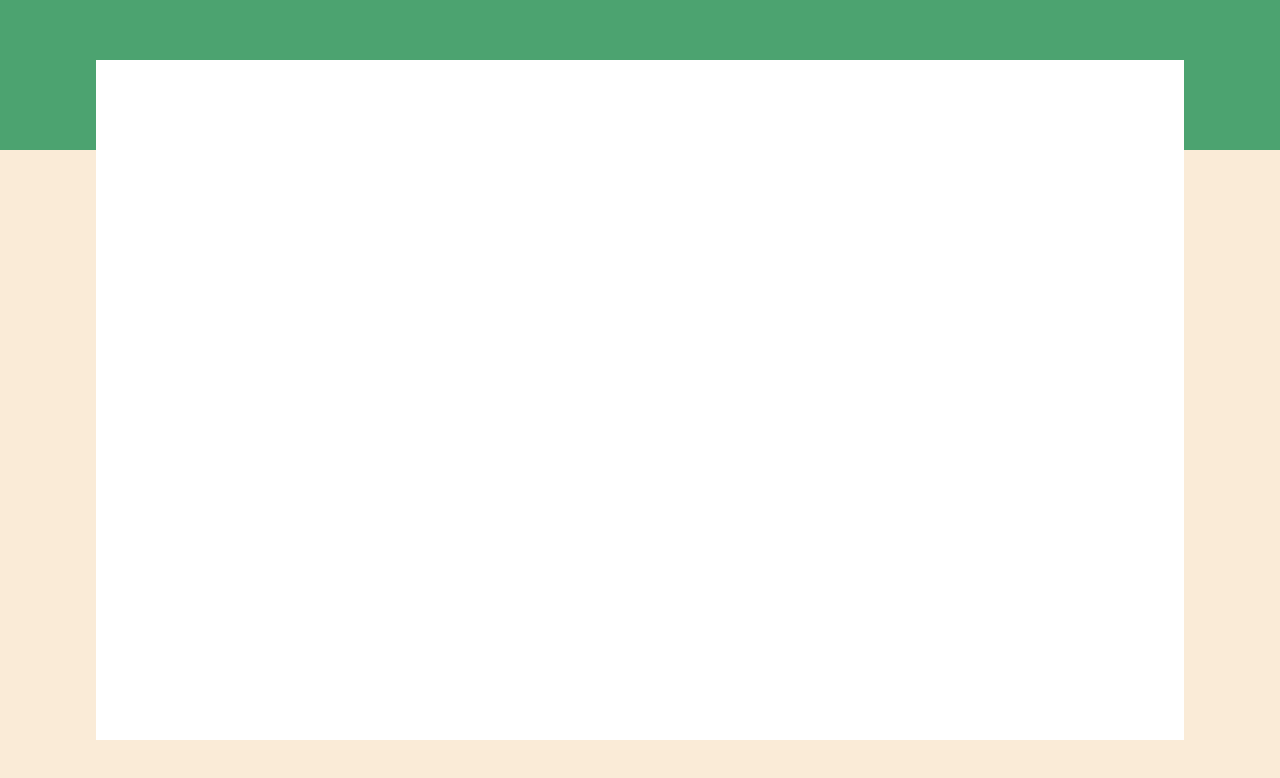
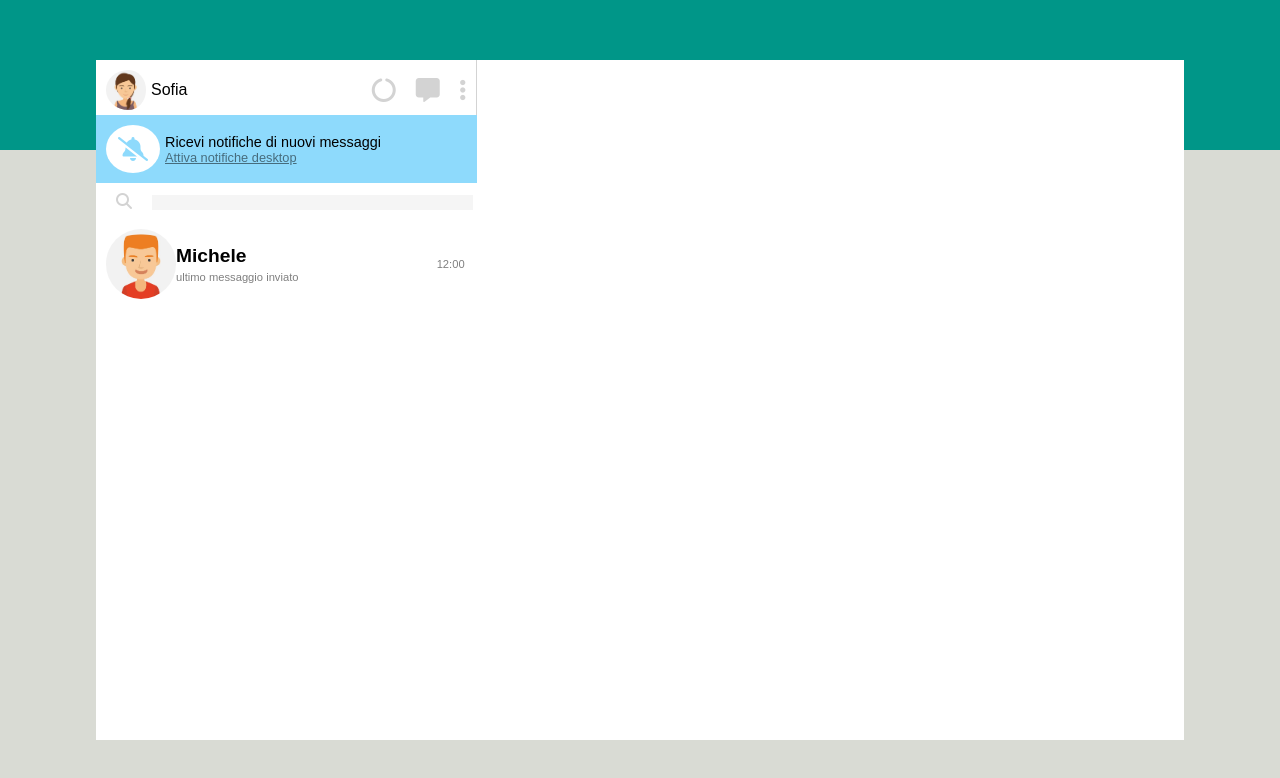
Before and after one commit to MembriniLuca29/vue-boolzapp, a plain HTML site: page index.html in a window 1280 px wide. Drawn offline with nearby package versions, Linux system fonts and the light colour scheme.

Commit message:
barra laterale completata

```diff
--- a/css/style.css
+++ b/css/style.css
@@ -16,13 +16,13 @@
 /* background */
 .background{
 width: 100%;
-background-color: antiquewhite;
+background-color: #D9DBD4;
 }
 
 .top-bar{
 width: 100%;
 height: 150px;
-background-color: rgb(76, 163, 112);
+background-color: #009688;
 }
 
 /* contenitore */
@@ -34,4 +34,127 @@ background-color: rgb(76, 163, 112);
     z-index: 1;
     margin: 0 auto;
     top: -90px;
+    display: flex;
 }
+
+/* barra laterale -----------------------------------------------------------------------*/
+.left{
+    width: 35%;
+}
+
+/* utente*/
+.user{
+    max-height: 10%;
+    padding-left: 10px;
+    padding-top: 5px;
+    display: flex;
+    align-items: center;
+    justify-content: space-between;
+    border-right: 1px solid lightgray;
+}
+.myinfo{
+    display: flex;
+    align-items: center;
+}
+.myinfo>img{
+    border-radius: 50%;
+    max-height: 50px;
+    padding: 5px 5px 5px 0;
+}
+.my-icon>i{
+    font-size: 1.5rem;
+    color: lightgray;
+    padding: 0 10px;
+}
+/* messaggio informativo */
+.notify{
+    background-color: #8EDAFC;
+    max-height: 10%;
+    display: flex;
+    align-items: center;
+}
+.fa-bell-slash{
+    border-radius: 80%;
+    background-color: white;
+    padding: 12px;
+    margin: 10px 5px 10px 10px;
+    font-size: 1.5rem;
+    color: #8EDAFC;
+}
+
+.font{
+    font-size: 0.9rem;
+}
+.activate-notify{
+    text-decoration: underline;
+    font-size: 0.8rem;
+    opacity: 0.5;
+    cursor: pointer;
+}
+
+/* barra ricerca utente */
+.search{
+    width: 100%;
+    height: 6%;
+}
+
+.search>i{
+padding: 10px 20px;
+color: lightgray;
+}
+
+.search>input{
+ border: none;
+ background-color: whitesmoke;
+ width: calc(100% - 60px);
+}
+
+.search>input:focus-visible{
+    outline: none;
+}
+
+/* users */
+
+.users{
+    width: 100%;
+}
+
+.single-user{
+    height: 80px;
+    width: 100%;
+    display: flex;
+    padding: 10px 10px;
+    align-items: center;
+}
+
+.single-user>img{
+    border-radius: 50%;
+    height: 70px;
+    max-width: calc((100% /10) * 2);
+    min-width:65px;
+}
+
+.name{
+    font-size: 1.2rem;
+    font-weight: bold;
+    padding-bottom: 4px;
+}
+
+.center-name{
+width: calc((100% / 10) * 6);
+}
+
+.grey{
+    opacity: 0.5;
+    font-size: 0.7rem;
+}
+
+.last-data{
+    text-align: end;
+    width: calc((100% / 10) * 2)
+}
+
+/* corpo messaggio ---------------------------------------------------------------------------------------------------- */
+.main{
+    width: 65%;
+}
--- a/index.html
+++ b/index.html
@@ -5,6 +5,7 @@
     <meta http-equiv="X-UA-Compatible" content="IE=edge">
     <meta name="viewport" content="width=device-width, initial-scale=1.0">
     <link rel="stylesheet" href="css/style.css">
+    <link rel="stylesheet" href="https://cdnjs.cloudflare.com/ajax/libs/font-awesome/6.4.0/css/all.min.css" integrity="sha512-iecdLmaskl7CVkqkXNQ/ZH/XLlvWZOJyj7Yy7tcenmpD1ypASozpmT/E0iPtmFIB46ZmdtAc9eNBvH0H/ZpiBw==" crossorigin="anonymous" referrerpolicy="no-referrer" />
     <title> Boolzapp con Vue</title>
 </head>
 <body>
@@ -12,7 +13,48 @@
   <div class="top-bar"></div>
 
   <div id="app">
+ <!-- barra laterale -->
+<div class="left">
+  <div class="user">
+    <div class="myinfo"><img src="./img/avatar_io.jpg" alt="">
+    <p>Sofia</p></div>
 
+  <div class="my-icon">
+    <i class="fa-solid fa-circle-notch"></i>
+    <i class="fa-solid fa-message"></i>
+    <i class="fa-solid fa-ellipsis-vertical"></i>
+  </div>
+</div>
+<div class="notify">
+  <i class="fa-solid fa-bell-slash"></i>
+  <div>
+  <p class="font">Ricevi notifiche di nuovi messaggi</p>
+  <p class="activate-notify">Attiva notifiche desktop</p>
+</div>
+</div>
+<div class="search">
+  <i class="fa-solid fa-magnifying-glass"></i>
+  <input type="text">
+</div>
+<div class="users">
+  <div class="single-user">
+    <img src="img/avatar_1.jpg" alt="">
+    <div class="center-name">
+      <p class="name">Michele</p>
+      <p class="grey">ultimo messaggio inviato</p>
+    </div>
+    <div class=" last-data">
+    <p class="grey">12:00</p>
+  </div>
+  </div>
+</div>
+
+</div>
+
+<!-- corpo messaggio -->
+<div class="main">
+
+</div>
   </div>
 
 </div>
```
